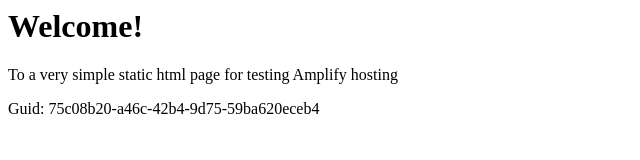
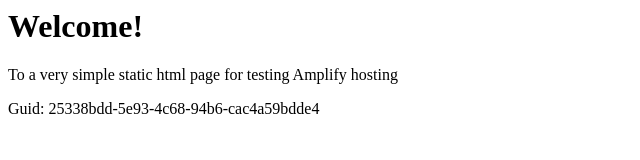
Before and after one commit to aws-aemilia-lhr/Github-PR-Commit-Integration-Test-DoNotTouch-GithubWebhookPreviewCanaryTest-v1-preprod-eu-west-2, a website: page src/index.html in a window 1280 px wide. Shown: the full height of the page, 0-640 px from the left. Drawn offline with Linux system fonts and the light colour scheme.

Commit message:
commit from integ tests

```diff
--- a/src/index.html
+++ b/src/index.html
@@ -12,6 +12,6 @@
 <body>
     <h1>Welcome!</h1>
     <p>To a very simple static html page for testing Amplify hosting</p>
-    <p>Guid: 75c08b20-a46c-42b4-9d75-59ba620eceb4</p></body>
+    <p>Guid: 25338bdd-5e93-4c68-94b6-cac4a59bdde4</p></body>
 
 </html>
```
